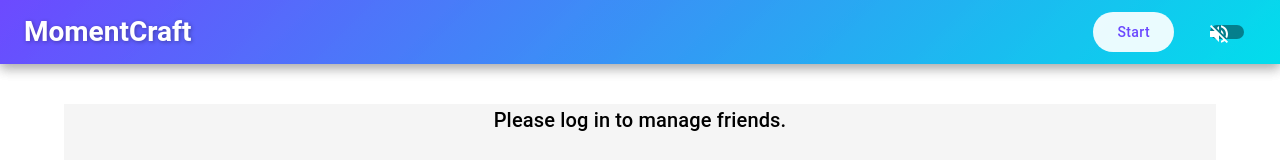
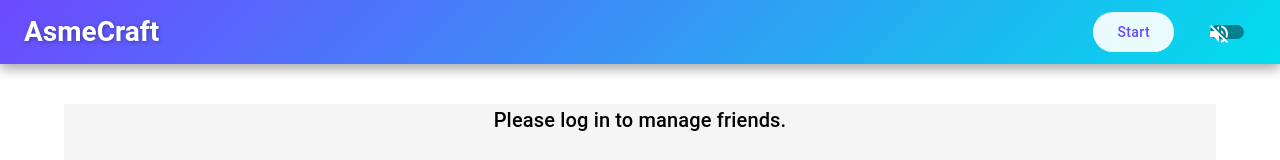
Before and after one commit to Asmamaw-Abeba/momentCraft-frontend, a React (Create React App) app: page /friends in a window 1280 px wide. Shown: the top 160 px of the page. Built offline with nearby package versions, Linux system fonts and the light colour scheme.

Commit message:
Update Header.js

```diff
--- a/src/components/Header.js
+++ b/src/components/Header.js
@@ -126,7 +126,7 @@ const Header = ({
             }}
             onClick={handleHome}
           >
-            MomentCraft
+            AsmeCraft
           </Typography>
         </Tooltip>
 
```
